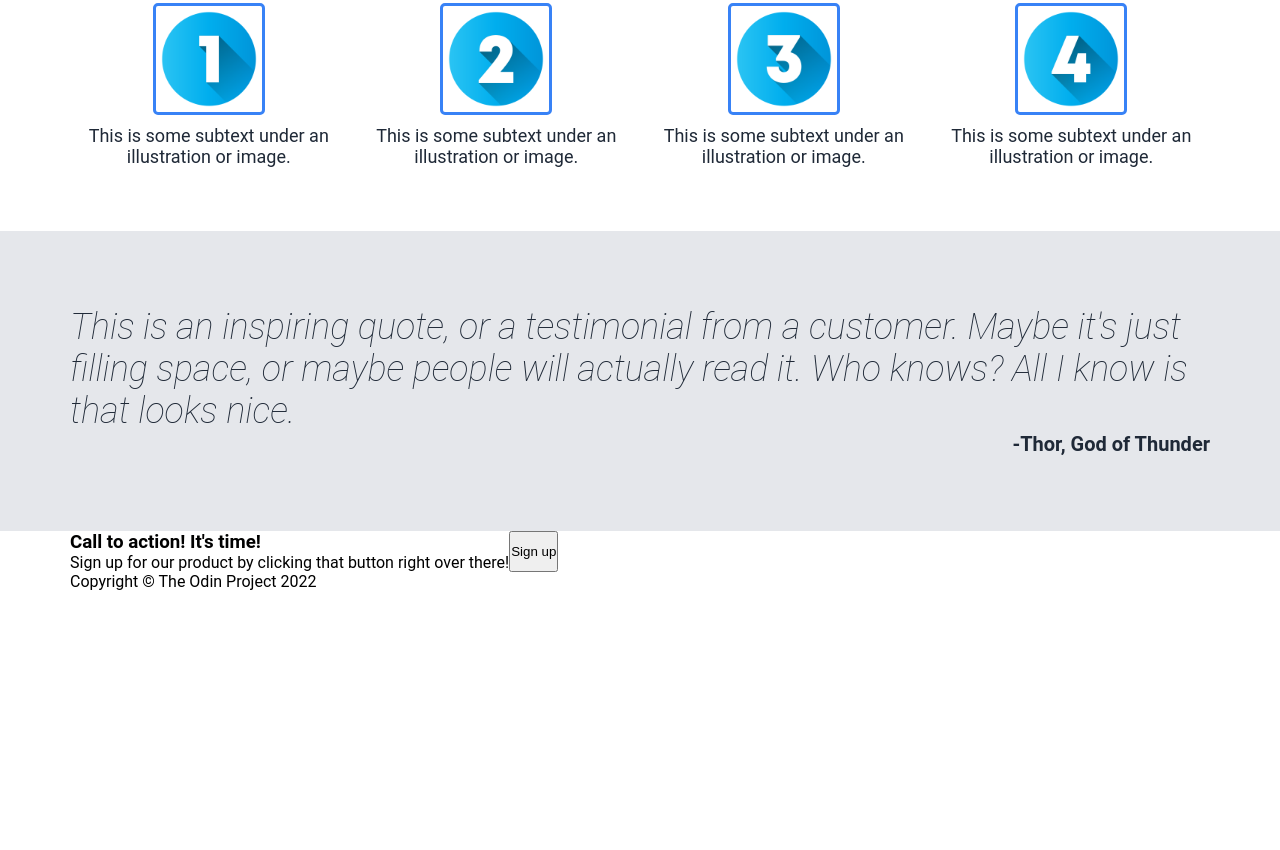
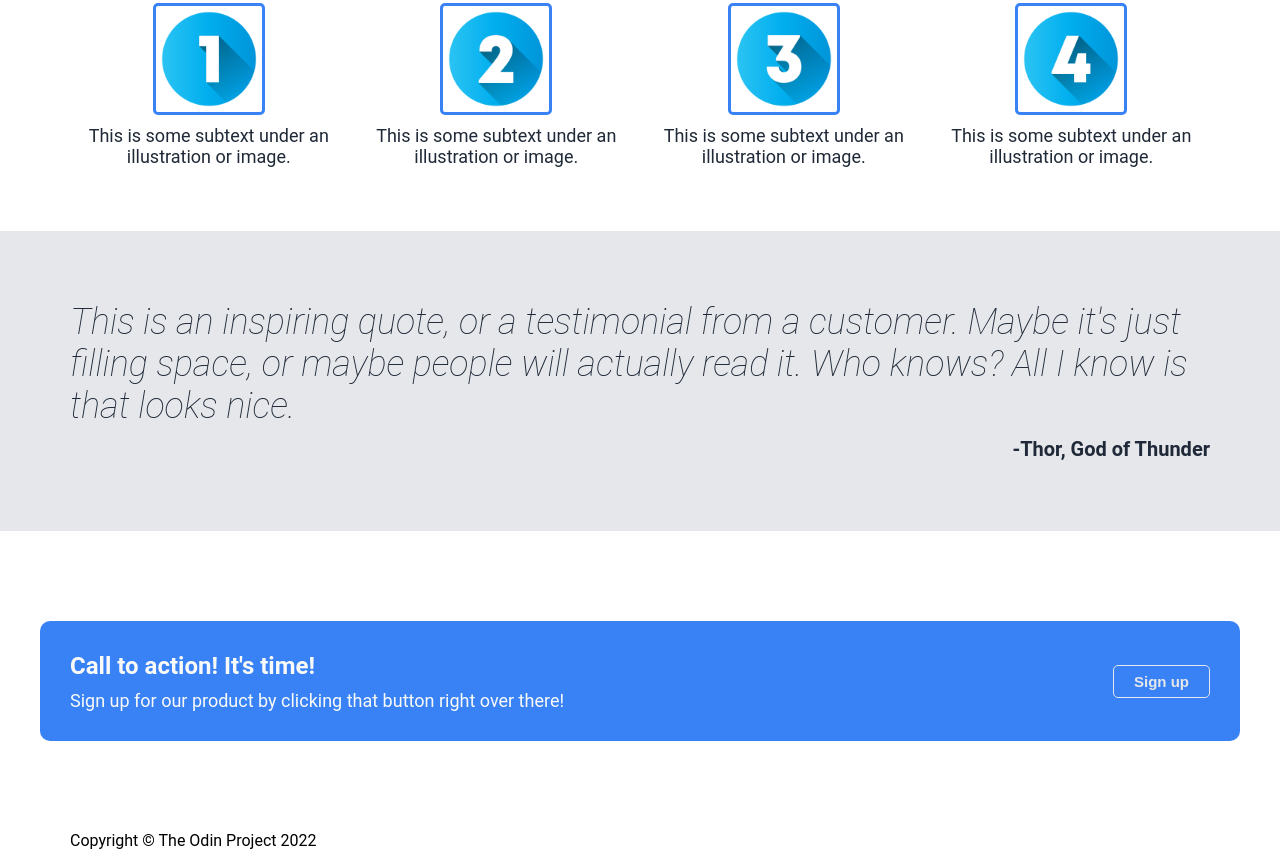
Before and after one commit to karinnemsd/lading-page, a plain HTML site: page index.html in a window 1280 px wide. Shown: the part 564-1414 px from the top of the page. Before the commit the page ends 1155 px from the top, so only its background shows below. Drawn offline with Linux system fonts and the light colour scheme.

Commit message:
add style to call to action

```diff
--- a/index.html
+++ b/index.html
@@ -84,11 +84,11 @@
         </div>
     </section>
 
-    <footer class="footer">
+    <div class="footer">
         <div class="container">
             <p>Copyright © The Odin Project 2022</p>
         </div>
-    </footer>
+    </div>
 
 </body>
 </html>
--- a/styles.css
+++ b/styles.css
@@ -143,6 +143,7 @@ h1 {
     font-style: italic;
     min-height: 300px;
     color:#1f2937;
+    gap: 10px;
 }
 
 .quote .author {
@@ -151,3 +152,42 @@ h1 {
     font-style: normal;
     font-weight: bold;
 }
+
+.calltoaction {
+    min-height: 300px;
+    display: flex;
+    justify-content: center;
+    align-items: center;
+}
+
+.calltoaction .container {
+    background-color: #3882f6;
+    justify-content: space-between;
+    align-items: center;
+    height: 120px;
+    color: #f9faf8;
+    border-radius: 10px;
+    flex: 1 1 auto;
+    padding: 30px;
+    gap: 10px;
+}
+
+.calltoaction h3 {
+    font-size: 24px;
+    font-weight: bold;
+    margin-bottom: 10px;
+}
+
+.calltoaction p {
+    font-size: 18px;
+}
+
+.calltoaction .button {
+    font-size: 15px;
+    font-weight: bold;
+    background-color: #3882f6;
+    border: solid 1px #e5e7eb;
+    color:#e5e7eb;
+    padding: 7px 20px;
+    border-radius: 5px;
+}
```
